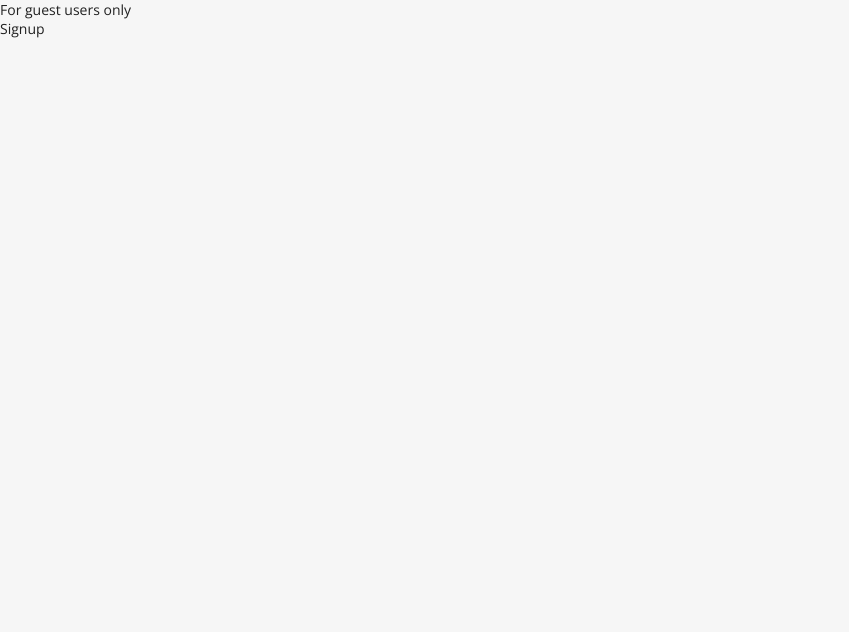
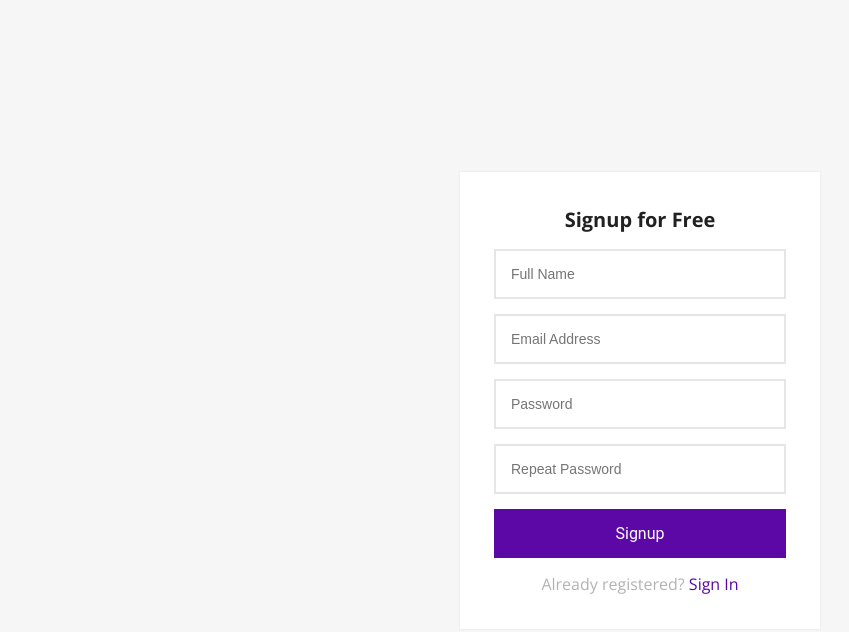
Before and after one commit to tuhindewan/laravel-full-stack, a React (Vite) app in the folder frontend/: page /signup in a window 1280 px wide. Shown: the top 632 px of the page, without its empty margins (0-849 px from the left). Built offline with nearby package versions, Linux system fonts and the light colour scheme.

Commit message:
feat: design login and signup page

```diff
--- a/frontend/src/components/GuestLayout.jsx
+++ b/frontend/src/components/GuestLayout.jsx
@@ -12,9 +12,10 @@
 
   return (
     <div>
-      <div>
-        For guest users only
-        <Outlet/>
+      <div className="login-signup-form animated fadeInDown">
+        <div className='form'>
+         <Outlet/>
+        </div>
       </div>
     </div>
   )
--- a/frontend/src/views/Login.jsx
+++ b/frontend/src/views/Login.jsx
@@ -1,8 +1,29 @@
-import React from 'react'
+import React, { useState } from 'react'
+import { Link } from 'react-router-dom';
 
 function Login() {
+
+  const [message, setMessage] = useState('')
+
+  const onSubmit = (event) => {
+    event.preventDefault();
+  }
+
   return (
-    <div>Login</div>
+    <form onSubmit={onSubmit}>
+      <h1 className="title">Login into your account</h1>
+
+      {message &&
+        <div className="alert">
+          <p>{message}</p>
+        </div>
+      }
+
+      <input type="email" placeholder="Email"/>
+      <input type="password" placeholder="Password"/>
+      <button className="btn btn-block">Login</button>
+      <p className="message">Not registered? <Link to="/signup">Create an account</Link></p>
+    </form>
   )
 }
 
--- a/frontend/src/views/Signup.jsx
+++ b/frontend/src/views/Signup.jsx
@@ -1,8 +1,31 @@
-import React from 'react'
+import React, { useState } from 'react'
+import { Link } from 'react-router-dom';
 
 function Signup() {
+
+  const [errors, setErrors] = useState(null);
+
+  const onSubmit = (event) => {
+    event.preventDefault();
+  }
+
   return (
-    <div>Signup</div>
+    <form onSubmit={onSubmit}>
+      <h1 className="title">Signup for Free</h1>
+      {errors &&
+        <div className="alert">
+          {Object.keys(errors).map(key => (
+            <p key={key}>{errors[key][0]}</p>
+          ))}
+        </div>
+      }
+      <input type="text" placeholder="Full Name"/>
+      <input type="email" placeholder="Email Address"/>
+      <input type="password" placeholder="Password"/>
+      <input type="password" placeholder="Repeat Password"/>
+      <button className="btn btn-block">Signup</button>
+      <p className="message">Already registered? <Link to="/login">Sign In</Link></p>
+    </form>
   )
 }
 
```
